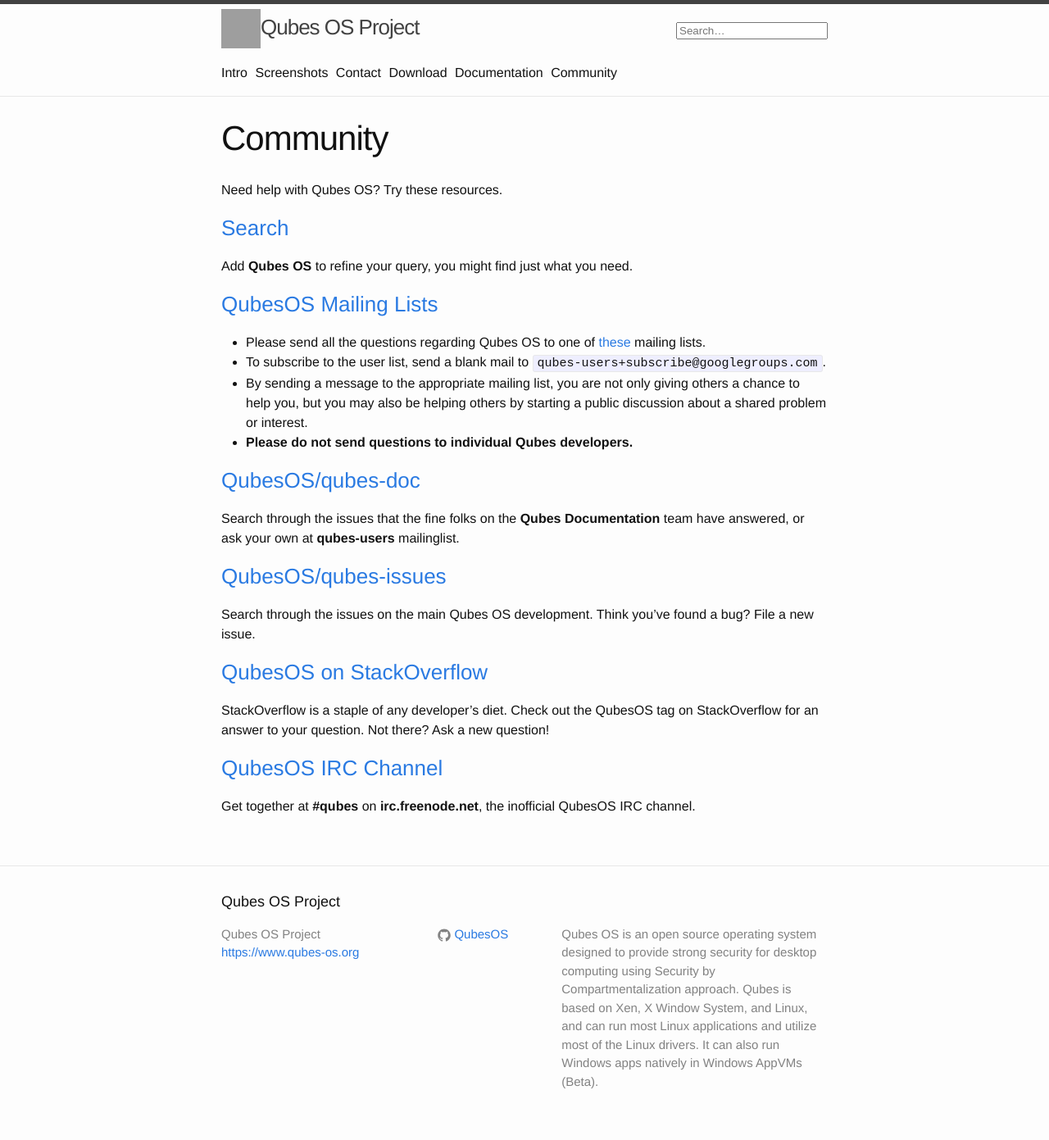
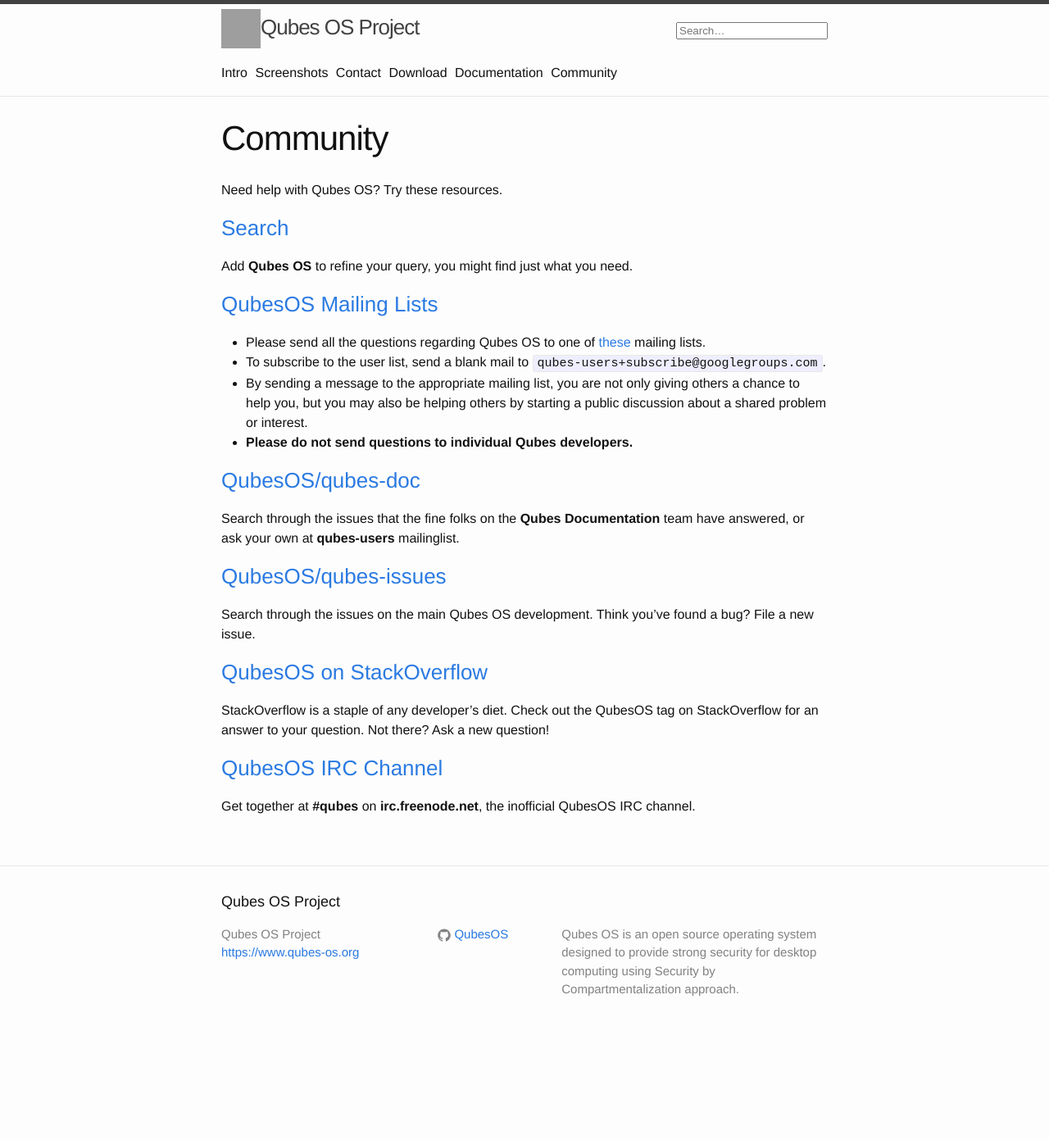
Before and after one commit to QubesOS/qubesos.github.io, a Jekyll site: the page built from community.md, in a window 1280 px wide. Shown: the whole page at 82% size. Built offline with Jekyll 4.4.1, drawn with Linux system fonts in a browser that asks for light colours; after the commit the page ends 1279 px from its top, so only the background shows below that; grey boxes are pictures that could not be loaded.

Commit message:
_config.yml: shorten the project description in the footer

```diff
--- a/_config.yml
+++ b/_config.yml
@@ -5,9 +5,6 @@ description: > # this means to ignore newlines until "baseurl:"
   Qubes OS is an open source operating system designed to provide strong
   security for desktop computing using Security by Compartmentalization
   approach.
-  Qubes is based on Xen, X Window System, and Linux, and can run most
-  Linux applications and utilize most of the Linux drivers.
-  It can also run Windows apps natively in Windows AppVMs (Beta).
 #baseurl: "" # the subpath of your site, e.g. /blog/
 #url: "https://www.qubes-os.org" # the base hostname & protocol for your site
 #twitter_username:
```
